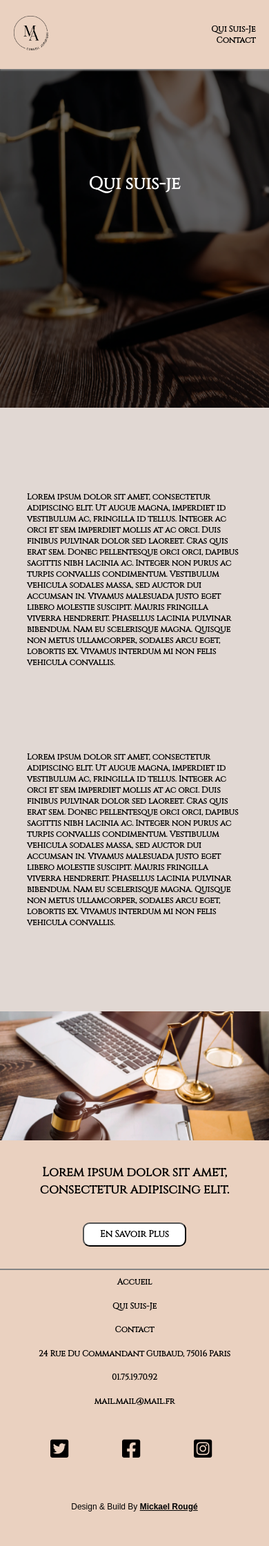
After one commit to Micka0675/Marion-Andorra-Juriste, a PHP site: page /pages/Qui-suis-je.html in a window 390 px wide. The commit adds this page. Shown: the whole page at 69% size. Run offline with PHP 8.4, Linux system fonts and the light colour scheme; some libraries are stand-ins or nearby versions.

Commit message:
* V BETA --- Add page 2 + responsive

```diff
--- a/css/style.css
+++ b/css/style.css
@@ -16,11 +16,16 @@ body{
     flex-direction: column;
     justify-content: center;
     align-items: center;
+    background-color: rgb(251, 249, 249);
 }
 
 a,p{
     font-weight: bold;
     color: black;
+}
+
+a:hover{
+    cursor: pointer;
 }
 
 /* Header */
@@ -76,13 +81,25 @@ header{
     align-items: flex-end;
 }
 
+.nav a{
+    transition:0.2s;
+}
+
+.nav a:hover{
+    text-decoration: underline;
+}
+
 /* main */
 
 .main{
     width: 100%;
-    background-color: grey;
+    background-color: rgb(251, 249, 249);
     margin: auto;
     margin-top: 100px;
+    display: flex;
+    flex-direction: column;
+    justify-content: center;
+    align-items: center;
 }
 
 /* page header */
@@ -98,6 +115,22 @@ header{
     justify-content: center;
 
 }
+
+/* header page qui suis je */
+
+.header-main-2{
+    width: 100%;
+    height: calc(70vh - 100px);
+    background-image: url('../assets/img/images/conseillere-droit.webp');
+    background-size:cover;
+    background-repeat: no-repeat;
+    overflow-y: hidden;
+    display: flex;
+    justify-content: center;
+
+}
+
+/* ------------------------------- */
 
 .mask-header{
     width: 100%;
@@ -148,6 +181,69 @@ header{
     text-align: center;
     font-weight: bold;
 }
+
+/* bloc biographie page qui suis je */
+
+.bio{
+    width: 100%;
+    height: 1000px;
+    display: flex;
+}
+
+.biography, .illustration{
+    width: 50%;
+    height: 100%;
+}
+
+.biography{
+    display: flex;
+    flex-direction: column;
+    justify-content: space-evenly;
+    align-items: center;
+    background-color: #e1d8d3;
+}
+
+.biography p{
+    width: 80%;
+}
+
+.illustration{
+    display: flex;
+    flex-direction: column;
+    align-items: center;
+}
+
+.bloc-image-bio, .contact-bio{
+    height: 50%;
+}
+
+.bloc-image-bio{
+    width: 100%;
+    height: 50%;
+    background-image: url('../assets/img/images/droit-juriste.webp');
+    background-size: cover;
+    background-position: center;
+    background-repeat: no-repeat;
+
+}
+
+.contact-bio{
+    width: 100%;
+    height: 50%;
+    display: flex;
+    flex-direction: column;
+    align-items: center;
+    justify-content: space-evenly;
+    background-color: var(--light-color);
+}
+
+.contact-bio h3{
+    text-align: center;
+    font-size: 30px;
+    width: 80%;
+}
+
+/* ----------------------------------- */
 
 /* bloc contenu 1 */
 
@@ -222,11 +318,11 @@ header{
 
 .bloc-contenu-2{
     background-color: var(--light-color);
+    margin-bottom: 50px;
 }
 /* footer */
 
 footer{
-    margin-top: 50px;
     background-color: var(--light-color);
     width: 100%;
     height:250px;
@@ -410,6 +506,10 @@ footer ul{
     .icons-bloc p{
         font-size: 12px;
     }
+
+    .contact-bio h3{
+        font-size: 25px;
+    }
 }
 
 @media screen and (max-width : 450px){
@@ -459,6 +559,24 @@ footer ul{
         order: 0;
     }
 
+    .bio{
+        flex-direction: column;
+        height: 1250px;
+    }
+
+    .biography{
+        width: 100%;
+        height: 70%;
+    }
+
+    .illustration{
+        width: 100%;
+        height: 30%;
+    }
+
+    .illustration h3{
+        font-size: 18px;
+    }
 
     footer{
         height: 400px;
--- a/index.html
+++ b/index.html
@@ -13,14 +13,14 @@
     <header>
         <div class="main-header">
             <div class="logo">
-                <img src="./assets/img/Logo/PNG/Logo_Marion_noir.png" alt="Marion Andorra Juriste">
+                <a href="./index.html"><img src="./assets/img/Logo/PNG/Logo_Marion_noir.png" alt="Marion Andorra Juriste"></a>
             </div>
             <div class="en-tete">
                 <h1>Marion Andorra</h1>
                 <p>~ Conseils Juridiques ~</p>
             </div>
             <div class="nav">
-                <a href="">Qui Suis-Je</a>
+                <a href="./pages/Qui-suis-je.html">Qui Suis-Je</a>
                 <a href="">Contact</a>
             </div>
         </div>
@@ -29,7 +29,6 @@
         <div class="header-main">
             <div class="mask-header"></div>
             <h2 class="header-title">Votre Specialiste Juridique à Paris</h2>
-        </div>
         </div>
         <div class="icons-bloc">
             <div class="check">
@@ -65,6 +64,7 @@
             </div>
             <div class="img-zone img-zone-2"></div>
         </div>
+    </div>
     <footer>
         <div class="main-footer">
             <div class="adress">
--- /dev/null
+++ b/pages/Qui-suis-je.html
@@ -0,0 +1,88 @@
+<!DOCTYPE html>
+<html lang="fr">
+<head>
+    <meta charset="UTF-8">
+    <meta http-equiv="X-UA-Compatible" content="IE=edge">
+    <meta name="viewport" content="width=device-width, initial-scale=1.0">
+    <link rel="shortcut icon" type="image/png" href="./assets/img/Logo/PNG/Logo_Marion_initiale.png"/>
+    <link rel="stylesheet" href="https://cdnjs.cloudflare.com/ajax/libs/font-awesome/6.1.2/css/all.min.css" integrity="sha512-1sCRPdkRXhBV2PBLUdRb4tMg1w2YPf37qatUFeS7zlBy7jJI8Lf4VHwWfZZfpXtYSLy85pkm9GaYVYMfw5BC1A==" crossorigin="anonymous" referrerpolicy="no-referrer" />
+    <link rel="stylesheet" href="../css/style.css" type="text/css">
+    <title>Document</title>
+</head>
+<body>
+    <header>
+        <div class="main-header">
+            <div class="logo">
+                <a href="../index.html"><img src="../assets/img/Logo/PNG/Logo_Marion_noir.png" alt="Marion Andorra Juriste"></a>
+            </div>
+            <div class="en-tete">
+                <h1>Marion Andorra</h1>
+                <p>~ Conseils Juridiques ~</p>
+            </div>
+            <div class="nav">
+                <a href="">Qui Suis-Je</a>
+                <a href="">Contact</a>
+            </div>
+        </div>
+    </header>
+    <div class="main">
+        <div class="header-main-2">
+            <div class="mask-header"></div>
+            <h2 class="header-title">Qui suis-je</h2>
+        </div>
+        <div class="bio">
+            <div class="biography">
+                <p>
+                    Lorem ipsum dolor sit amet, consectetur adipiscing elit. Ut augue magna, imperdiet id vestibulum ac,
+                    fringilla id tellus. Integer ac orci et sem imperdiet mollis at ac orci. Duis finibus pulvinar dolor sed laoreet.
+                    Cras quis erat sem. Donec pellentesque orci orci, dapibus sagittis nibh lacinia ac. Integer non purus ac turpis
+                    convallis condimentum. Vestibulum vehicula sodales massa, sed auctor dui accumsan in. Vivamus malesuada justo eget
+                    libero molestie suscipit. Mauris fringilla viverra hendrerit. Phasellus lacinia pulvinar bibendum. Nam eu scelerisque
+                    magna. Quisque non metus ullamcorper, sodales arcu eget, lobortis ex. Vivamus interdum mi non felis vehicula convallis.
+                </p>
+                <p>
+                    Lorem ipsum dolor sit amet, consectetur adipiscing elit. Ut augue magna, imperdiet id vestibulum ac,
+                    fringilla id tellus. Integer ac orci et sem imperdiet mollis at ac orci. Duis finibus pulvinar dolor sed laoreet.
+                    Cras quis erat sem. Donec pellentesque orci orci, dapibus sagittis nibh lacinia ac. Integer non purus ac turpis
+                    convallis condimentum. Vestibulum vehicula sodales massa, sed auctor dui accumsan in. Vivamus malesuada justo eget
+                    libero molestie suscipit. Mauris fringilla viverra hendrerit. Phasellus lacinia pulvinar bibendum. Nam eu scelerisque
+                    magna. Quisque non metus ullamcorper, sodales arcu eget, lobortis ex. Vivamus interdum mi non felis vehicula convallis.
+                </p>
+            </div>
+            <div class="illustration">
+                <div class="bloc-image-bio">
+
+                </div>
+                <div class="contact-bio">
+                    <h3>Lorem ipsum dolor sit amet, consectetur adipiscing elit.</h3>
+                    <input type="button" class="light-button" value="En Savoir Plus">
+                </div>
+            </div>
+        </div>
+    </div>
+    <footer>
+        <div class="main-footer">
+            <div class="adress">
+                <ul>
+                    <li>24 Rue Du Commandant Guibaud, 75016 Paris</li>
+                    <li>01.75.19.70.92</li>
+                    <li>mail.mail@mail.fr</li>
+                </ul>
+            </div>
+            <div class="nav-footer">
+                <a href="">Accueil</a>
+                <a href="">Qui Suis-Je</a>
+                <a href="">Contact</a>
+            </div>
+            <div class="social">
+                <a href=""><i class="fa-brands fa-square-twitter"></i></a>
+                <a href=""><i class="fa-brands fa-square-facebook"></i></a>
+                <a href=""><i class="fa-brands fa-square-instagram"></i></a>
+            </div>
+        </div>
+        <div class="dev-part">
+            <p>Design & Build By <a href="https://mickael-rouge-web-dev.go.yo.fr/">Mickael Rougé</a></p>
+        </div>
+    </footer>
+</body>
+</html>
```
Also changed, not shown: other parts of css/style.css (+42 -0 lines), assets/img/images/conseillere-droit.jpg (added), assets/img/images/conseillere-droit.webp (added), assets/img/images/droit-juriste.jpg (added), assets/img/images/droit-juriste.webp (added). Lines whose indentation alone changed are shown as unchanged.
